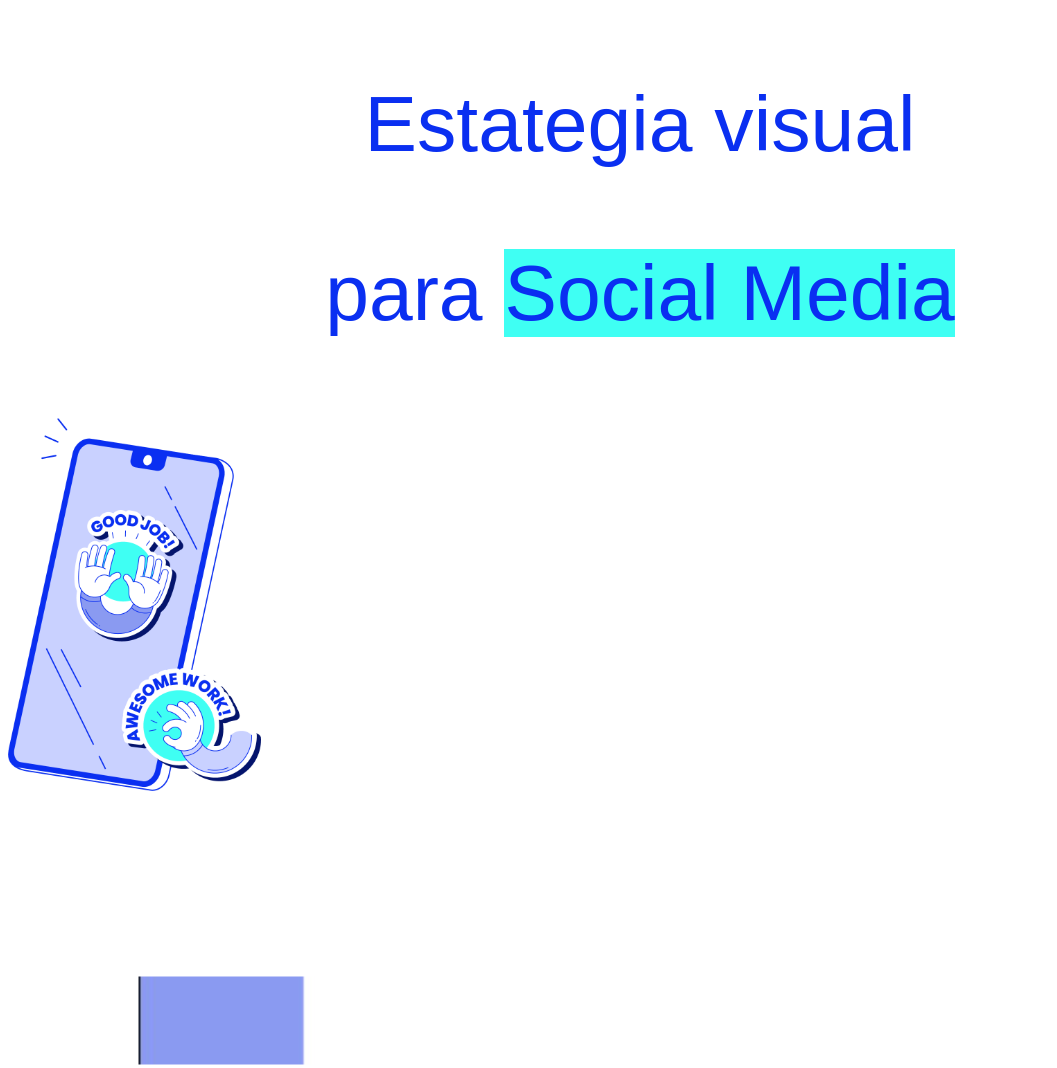
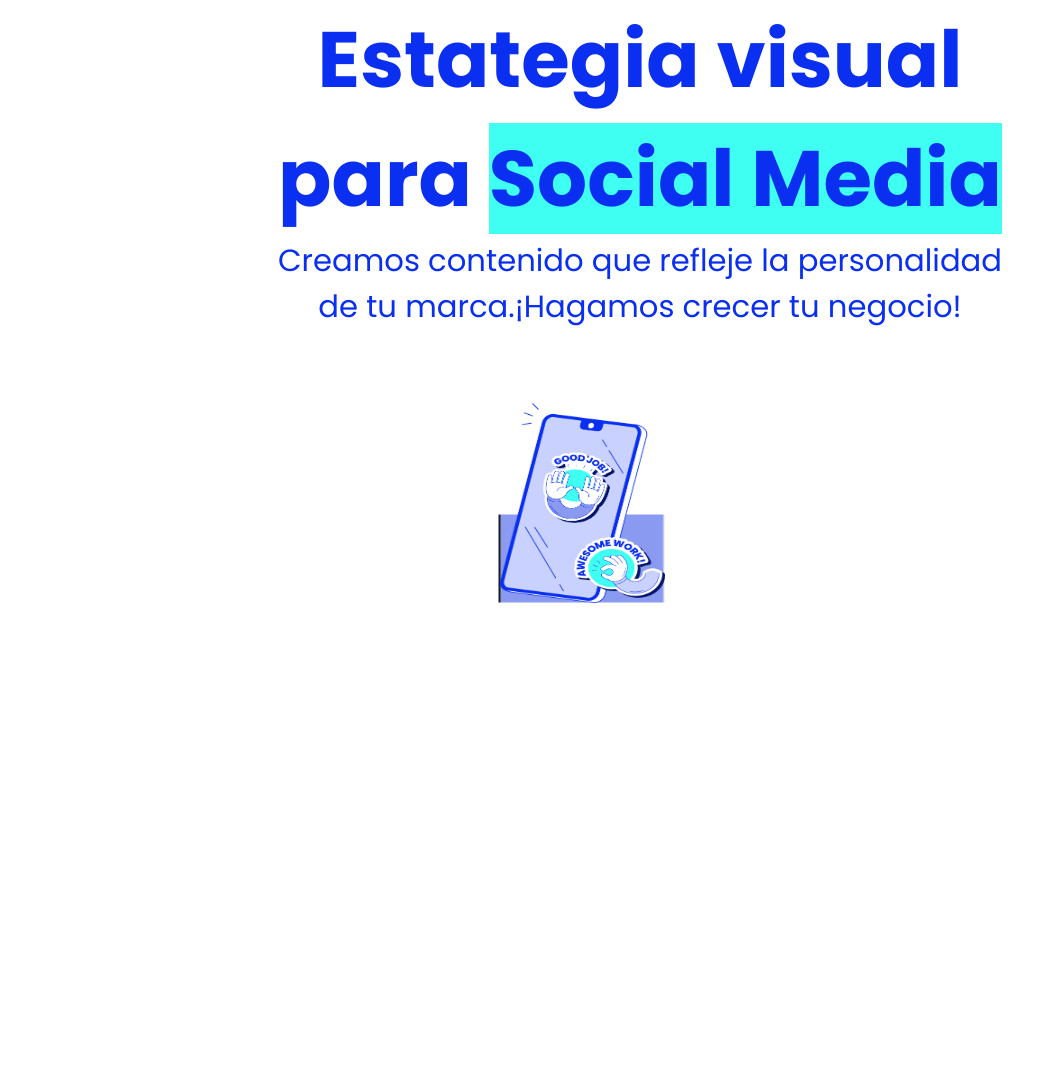
Before and after one commit to morgantil/Desafio5, a plain HTML site: page index.html in a window 1280 px wide. Shown: the whole page, without its empty margins (0-1057 px from the left). After the commit the page ends 883 px from the top, so only its background shows below. Drawn offline with Linux system fonts and the light colour scheme.

Commit message:
laboratorio1 final

```diff
--- a/index.css
+++ b/index.css
@@ -1,30 +1,52 @@
+*{
+    margin: 0;
+}
+.contenedorImagen {
+    position: relative;
+    margin-left:-100px;
+    margin-top: -200px;
 
-.contenedorImagen{
-    position: relative;
 }
 
-.imagenFondo{
+.imagenFondo {
     transform: rotate(90deg);
-    padding-left: 300px;
+    margin-left:875px;
 }
 
-.imagenCelu{
-    width:20%;
-    height:20%;
-    margin-bottom: 400px;
+.imagenCelu {
+    z-index: 1;
+    position: absolute;
+    top: 0;
+    left: 0;
+    width:165px;
+    height:200px;
+    margin-left:600px;
+    margin-top: 165px;
 }
 
-.texto{
+.texto {
     text-align: center;
 }
 
-p{
-    font-family: 'Poppins bold', sans-serif;
+p {
+    font-family: 'Poppins', sans-serif;
+    font-weight: bold;
+    font-size: 59pt;
     font-weight: 200;
-    font-size: 59pt;
-    color:#0a2ff1;
+    color: #0a2ff1;
 }
-span{
-    background-color:#3ffff3
-    ;
+
+.subMenu {
+
+    font-family: 'Poppins', sans-serif;
+    font-weight: bold;
+    font-size: 23pt;
+    font-weight: 200;
+    color: #0a2ff1;
+    min-height: 200px;
+
 }
+
+span {
+    background-color: #3ffff3;
+}
--- a/index.html
+++ b/index.html
@@ -1,25 +1,32 @@
 <!DOCTYPE html>
 <html lang="en">
+
 <head>
     <meta charset="UTF-8">
     <meta name="viewport" content="width=device-width, initial-scale=1.0">
     <link rel="stylesheet" href="index.css">
     <link rel="preconnect" href="https://fonts.googleapis.com">
-<link rel="preconnect" href="https://fonts.gstatic.com" crossorigin>
-<link href="https://fonts.googleapis.com/css2?family=Poppins:wght@200&display=swap" rel="stylesheet">
+    <link rel="preconnect" href="https://fonts.gstatic.com" crossorigin>
+    <link rel="stylesheet" href="https://fonts.googleapis.com/css2?family=Poppins:wght@400;700&display=swap">
     <title>Laboratorio 1</title>
 </head>
+
 <body>
 
     <div class="texto">
-        <p> Estategia visual</p>
-        <p>para <span>Social Media</span></p>
+        <p><strong> Estategia visual</p>
+        <p>para <span>Social Media</span></strong></p>
+
+        <p class="subMenu">Creamos contenido que refleje la personalidad<br>
+            de tu marca.¡Hagamos crecer tu negocio!</p>
 
     </div>
 
     <div class="contenedorImagen">
-    <img class="imagenCelu" src="./img/celu.png" alt="">
-    <img class="imagenFondo" src="/img/fondo.JPG" alt="">
-</div>
+        <img class="imagenFondo" src="/img/fondo.JPG" alt="">
+        <img class="imagenCelu" src="./img/celu.png" alt="">
+
+    </div>
 </body>
+
 </html>
```
